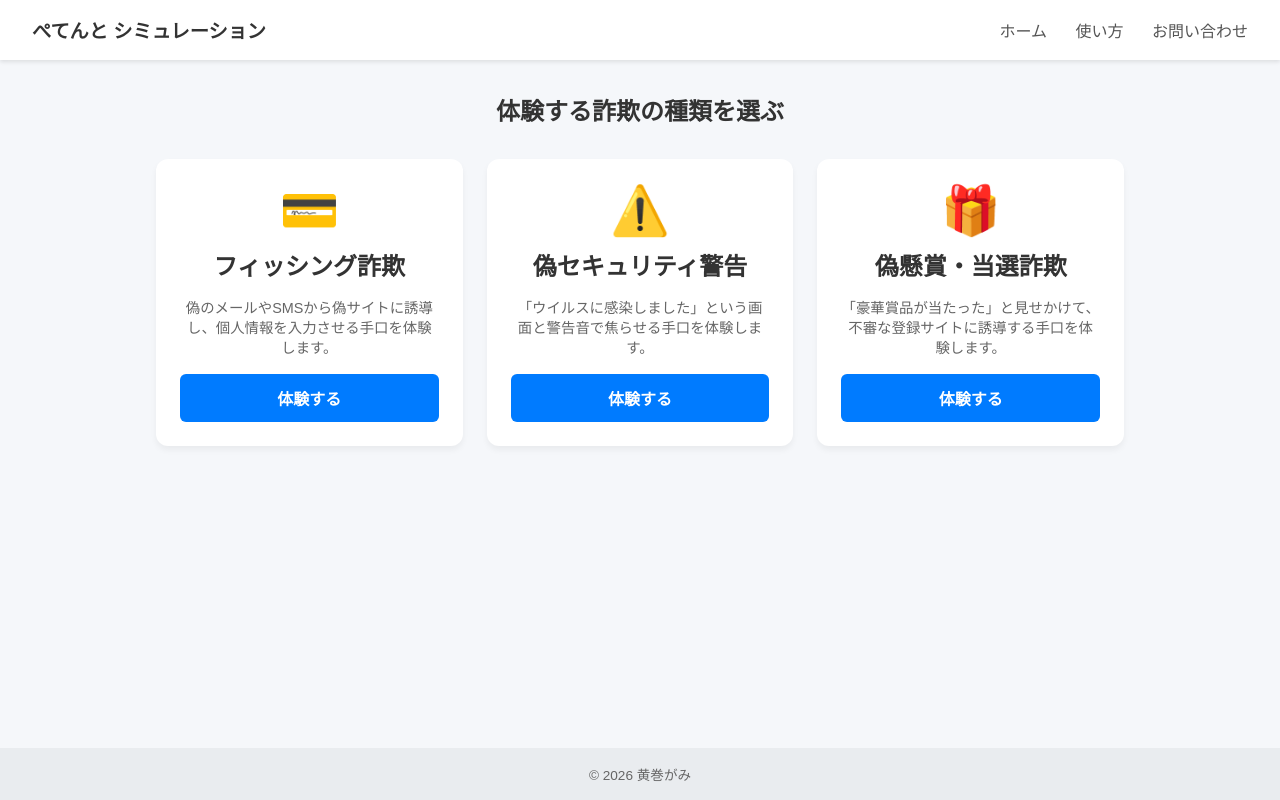
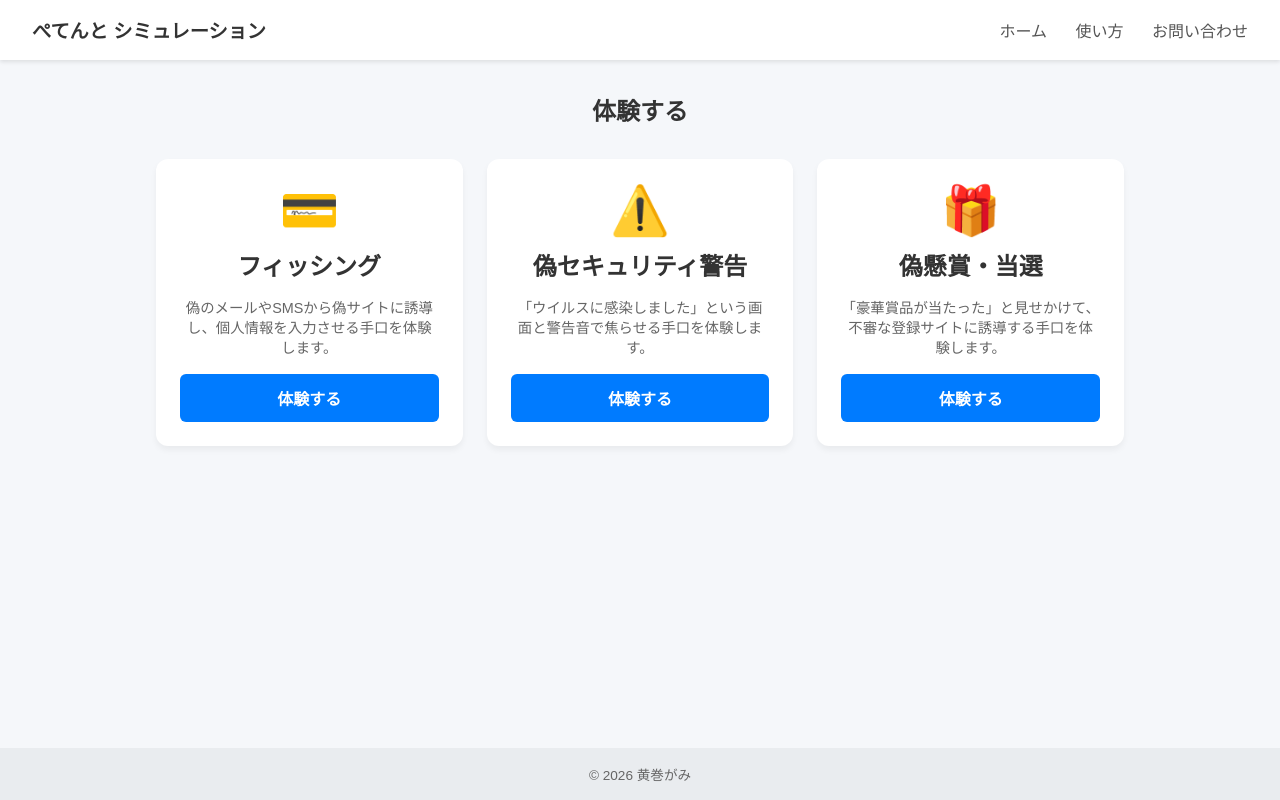
Before and after one commit to joy1723ce-byte/simulation-sagi, a plain HTML site: page index.html in a window 1280 px wide. Drawn offline with Linux system fonts and the light colour scheme.

Commit message:
html文章調整

```diff
--- a/index.html
+++ b/index.html
@@ -4,7 +4,7 @@
 <head>
   <meta charset="UTF-8">
   <meta name="viewport" content="width=device-width, initial-scale=1.0">
-  <title>ぺてんと ネット詐欺・ウイルスシミュレーション</title>
+  <title>ぺてんと ネット詐欺シミュレーション</title>
   <link rel="stylesheet" href="style.css">
 </head>
 
@@ -20,7 +20,7 @@
   </header>
 
   <main class="container">
-    <h1 class="page-title">体験する詐欺の種類を選ぶ</h1>
+    <h1 class="page-title">体験する</h1>
 
     <!-- 詐欺体験カード -->
     <div class="card-grid">
@@ -28,7 +28,7 @@
         <!-- フィッシング -->
          <div class="scam-card">
             <div class="card-icon">💳</div>
-            <h2>フィッシング詐欺</h2>
+            <h2>フィッシング</h2>
             <div class="card-hover-desc">
                 <p>偽のメールやSMSから偽サイトに誘導し、個人情報を入力させる手口を体験します。</p>
             </div>
@@ -48,7 +48,7 @@
         <!-- 偽懸賞 -->
         <div class="scam-card">
             <div class="card-icon">🎁</div>
-            <h2>偽懸賞・当選詐欺</h2>
+            <h2>偽懸賞・当選</h2>
             <div class="card-hover-desc">
                 <p>「豪華賞品が当たった」と見せかけて、不審な登録サイトに誘導する手口を体験します。</p>
             </div>
```
